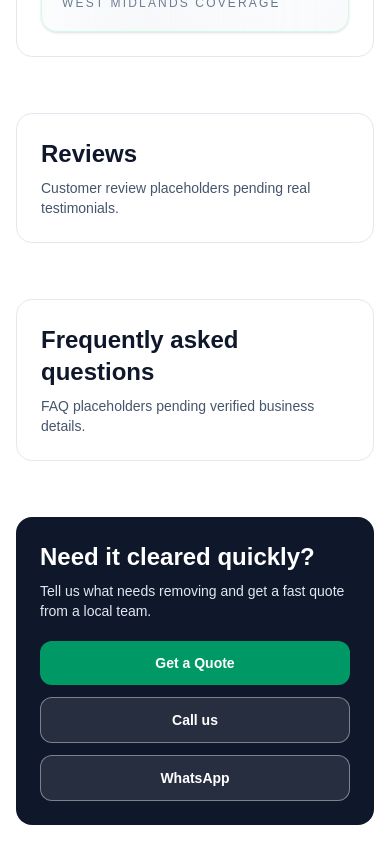
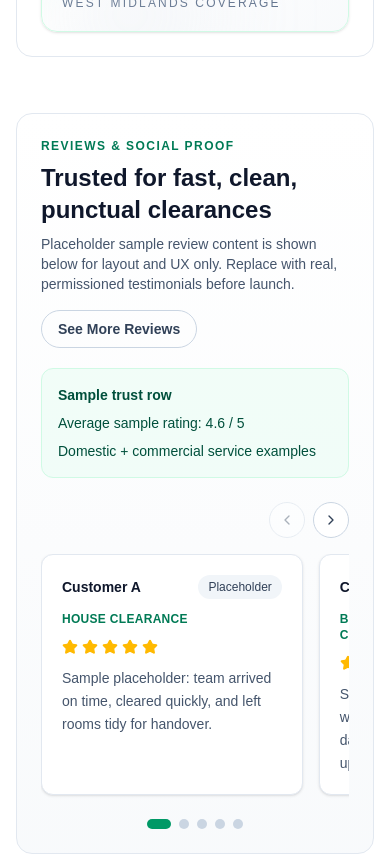
Before and after one commit to usamabuilds/cleaning-webiste, a Next.js app: page / in a window 390 px wide. Shown: the part 4480-5335 px from the top of the page. Built offline with nearby package versions, Linux system fonts and the light colour scheme.

Commit message:
Add placeholder reviews social proof carousel section

```diff
--- a/src/components/sections/reviews-section.tsx
+++ b/src/components/sections/reviews-section.tsx
@@ -1,8 +1,36 @@
+import Link from "next/link";
+import { reviews } from "@/data/reviews";
+import { ReviewsCarousel } from "@/components/ui/reviews-carousel";
+
 export function ReviewsSection(): JSX.Element {
   return (
-    <section id="reviews" aria-labelledby="reviews-heading" className="rounded-2xl border border-slate-200 bg-white p-6 sm:p-8">
-      <h2 id="reviews-heading" className="text-2xl font-bold text-slate-900">Reviews</h2>
-      <p className="mt-2 text-sm text-slate-600">Customer review placeholders pending real testimonials.</p>
+    <section id="reviews" aria-labelledby="reviews-heading" className="rounded-2xl border border-slate-200 bg-gradient-to-b from-white to-slate-50 p-6 sm:p-8">
+      <div className="flex flex-wrap items-start justify-between gap-4">
+        <div className="max-w-2xl">
+          <p className="text-xs font-semibold uppercase tracking-[0.12em] text-emerald-700">Reviews & Social Proof</p>
+          <h2 id="reviews-heading" className="mt-2 text-2xl font-bold text-slate-900">Trusted for fast, clean, punctual clearances</h2>
+          <p className="mt-2 text-sm text-slate-600">
+            Placeholder sample review content is shown below for layout and UX only. Replace with real, permissioned testimonials before launch.
+          </p>
+        </div>
+
+        <Link
+          href="/reviews"
+          className="inline-flex items-center rounded-full border border-slate-300 px-4 py-2 text-sm font-semibold text-slate-700 transition hover:border-emerald-400 hover:text-emerald-700"
+        >
+          See More Reviews
+        </Link>
+      </div>
+
+      <div className="mt-5 grid gap-2 rounded-xl border border-emerald-100 bg-emerald-50/60 p-4 text-sm text-emerald-900 sm:grid-cols-3">
+        <p className="font-semibold">Sample trust row</p>
+        <p>Average sample rating: 4.6 / 5</p>
+        <p>Domestic + commercial service examples</p>
+      </div>
+
+      <div className="mt-6">
+        <ReviewsCarousel items={reviews} />
+      </div>
     </section>
   );
 }
--- /dev/null
+++ b/src/components/ui/review-card.tsx
@@ -0,0 +1,36 @@
+import { Star } from "lucide-react";
+import type { ReviewItem } from "@/data/reviews";
+
+type ReviewCardProps = {
+  review: ReviewItem;
+};
+
+export function ReviewCard({ review }: ReviewCardProps): JSX.Element {
+  return (
+    <article className="h-full rounded-xl border border-slate-200 bg-white p-5 shadow-sm">
+      <div className="flex items-center justify-between gap-3">
+        <p className="text-sm font-semibold text-slate-900">{review.customerLabel}</p>
+        <span className="rounded-full bg-slate-100 px-2.5 py-1 text-xs font-medium text-slate-700">
+          Placeholder
+        </span>
+      </div>
+
+      <p className="mt-3 text-xs font-semibold uppercase tracking-wide text-emerald-700">
+        {review.serviceLabel}
+      </p>
+
+      <div className="mt-3 flex items-center gap-1" aria-label={`${review.rating} out of 5 stars`}>
+        {Array.from({ length: 5 }).map((_, index) => (
+          <Star
+            key={`${review.id}-star-${index}`}
+            size={16}
+            className={index < review.rating ? "fill-amber-400 text-amber-400" : "text-slate-300"}
+            aria-hidden="true"
+          />
+        ))}
+      </div>
+
+      <p className="mt-3 text-sm leading-relaxed text-slate-600">{review.quote}</p>
+    </article>
+  );
+}
--- /dev/null
+++ b/src/components/ui/reviews-carousel.tsx
@@ -0,0 +1,92 @@
+"use client";
+
+import { useRef, useState } from "react";
+import { ChevronLeft, ChevronRight } from "lucide-react";
+import type { ReviewItem } from "@/data/reviews";
+import { ReviewCard } from "@/components/ui/review-card";
+
+type ReviewsCarouselProps = {
+  items: ReadonlyArray<ReviewItem>;
+};
+
+export function ReviewsCarousel({ items }: ReviewsCarouselProps): JSX.Element {
+  const trackRef = useRef<HTMLDivElement>(null);
+  const [activeIndex, setActiveIndex] = useState(0);
+
+  const scrollToIndex = (index: number): void => {
+    const clampedIndex = Math.max(0, Math.min(index, items.length - 1));
+    const track = trackRef.current;
+
+    if (!track) return;
+
+    const card = track.children[clampedIndex] as HTMLElement | undefined;
+    if (!card) return;
+
+    card.scrollIntoView({ behavior: "smooth", inline: "start", block: "nearest" });
+    setActiveIndex(clampedIndex);
+  };
+
+  const handleScroll = (): void => {
+    const track = trackRef.current;
+    if (!track) return;
+
+    const midpoint = track.scrollLeft + track.clientWidth / 2;
+    const nextIndex = Array.from(track.children).findIndex((child) => {
+      const card = child as HTMLElement;
+      return card.offsetLeft <= midpoint && card.offsetLeft + card.offsetWidth >= midpoint;
+    });
+
+    if (nextIndex >= 0 && nextIndex !== activeIndex) {
+      setActiveIndex(nextIndex);
+    }
+  };
+
+  return (
+    <div>
+      <div className="flex items-center justify-end gap-2">
+        <button
+          type="button"
+          onClick={() => scrollToIndex(activeIndex - 1)}
+          className="inline-flex h-9 w-9 items-center justify-center rounded-full border border-slate-300 bg-white text-slate-700 transition hover:border-emerald-400 hover:text-emerald-700 disabled:cursor-not-allowed disabled:opacity-40"
+          aria-label="Previous review"
+          disabled={activeIndex === 0}
+        >
+          <ChevronLeft size={16} aria-hidden="true" />
+        </button>
+        <button
+          type="button"
+          onClick={() => scrollToIndex(activeIndex + 1)}
+          className="inline-flex h-9 w-9 items-center justify-center rounded-full border border-slate-300 bg-white text-slate-700 transition hover:border-emerald-400 hover:text-emerald-700 disabled:cursor-not-allowed disabled:opacity-40"
+          aria-label="Next review"
+          disabled={activeIndex === items.length - 1}
+        >
+          <ChevronRight size={16} aria-hidden="true" />
+        </button>
+      </div>
+
+      <div
+        ref={trackRef}
+        onScroll={handleScroll}
+        className="mt-4 flex snap-x snap-mandatory gap-4 overflow-x-auto pb-2 [scrollbar-width:none] [&::-webkit-scrollbar]:hidden"
+      >
+        {items.map((review) => (
+          <div key={review.id} className="min-w-[85%] snap-start sm:min-w-[48%] lg:min-w-[32%]">
+            <ReviewCard review={review} />
+          </div>
+        ))}
+      </div>
+
+      <div className="mt-4 flex items-center justify-center gap-2">
+        {items.map((item, index) => (
+          <button
+            key={item.id}
+            type="button"
+            onClick={() => scrollToIndex(index)}
+            className={`h-2.5 rounded-full transition ${index === activeIndex ? "w-6 bg-emerald-600" : "w-2.5 bg-slate-300 hover:bg-slate-400"}`}
+            aria-label={`Go to review ${index + 1}`}
+          />
+        ))}
+      </div>
+    </div>
+  );
+}
--- a/src/data/reviews.ts
+++ b/src/data/reviews.ts
@@ -1,39 +1,60 @@
 export type ReviewItem = {
   id: string;
-  authorDisplayName: string;
-  locationLabel: string;
+  customerLabel: string;
+  serviceLabel:
+    | "House Clearance"
+    | "Bulky Waste & Furniture Collection"
+    | "Garden / Shed / Garage Clearance"
+    | "Commercial Waste & Cardboard Collection";
+  rating: 4 | 5;
   quote: string;
-  sourceLabel: string;
-  dateLabel: string;
-  isPlaceholder: boolean;
+  isPlaceholder: true;
 };
 
 export const reviews: ReadonlyArray<ReviewItem> = [
   {
     id: "placeholder-review-1",
-    authorDisplayName: "Customer name pending",
-    locationLabel: "West Midlands",
-    quote: "Placeholder review text. Replace with a real, permissioned testimonial before launch.",
-    sourceLabel: "Placeholder",
-    dateLabel: "Date pending",
+    customerLabel: "Customer A",
+    serviceLabel: "House Clearance",
+    rating: 5,
+    quote:
+      "Sample placeholder: team arrived on time, cleared quickly, and left rooms tidy for handover.",
     isPlaceholder: true,
   },
   {
     id: "placeholder-review-2",
-    authorDisplayName: "Customer name pending",
-    locationLabel: "West Midlands",
-    quote: "Placeholder review text. Do not publish as a real testimonial.",
-    sourceLabel: "Placeholder",
-    dateLabel: "Date pending",
+    customerLabel: "Customer B",
+    serviceLabel: "Bulky Waste & Furniture Collection",
+    rating: 4,
+    quote:
+      "Sample placeholder: sofa and white goods removed the same day with polite and professional updates.",
     isPlaceholder: true,
   },
   {
     id: "placeholder-review-3",
-    authorDisplayName: "Customer name pending",
-    locationLabel: "West Midlands",
-    quote: "Placeholder review text for layout testing only.",
-    sourceLabel: "Placeholder",
-    dateLabel: "Date pending",
+    customerLabel: "Customer C",
+    serviceLabel: "Garden / Shed / Garage Clearance",
+    rating: 5,
+    quote:
+      "Sample placeholder: outdoor clearance completed efficiently, swept down after loading, no hassle.",
+    isPlaceholder: true,
+  },
+  {
+    id: "placeholder-review-4",
+    customerLabel: "Customer D",
+    serviceLabel: "Commercial Waste & Cardboard Collection",
+    rating: 4,
+    quote:
+      "Sample placeholder: punctual collection slot, clean loading process, and clear communication for our site team.",
+    isPlaceholder: true,
+  },
+  {
+    id: "placeholder-review-5",
+    customerLabel: "Customer E",
+    serviceLabel: "House Clearance",
+    rating: 5,
+    quote:
+      "Sample placeholder: respectful crew, fast turnaround, and a professional finish before keys were returned.",
     isPlaceholder: true,
   },
 ];
```
